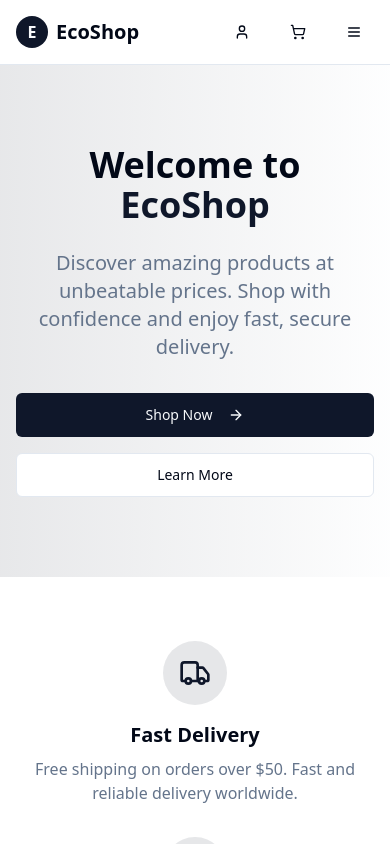
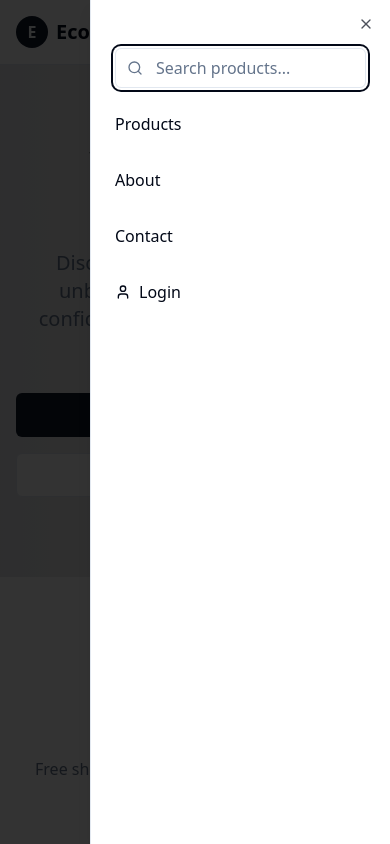
Before and after one commit to devcarkson/browse-bay-boutique, a React (Vite) app: page / in a window 390 px wide. Both pictures are taken after a click on the button 354 px from the left and 32 px from the top of the page. Shown: the top 844 px of the page. Built offline with nearby package versions, Linux system fonts and the light colour scheme.

Commit message:
Fix mobile view toggle
Fixes the mobile view toggle functionality.

```diff
--- a/src/components/Header.tsx
+++ b/src/components/Header.tsx
@@ -1,14 +1,16 @@
 
-import React from 'react';
-import { ShoppingCart, Search, User, Menu } from 'lucide-react';
+import React, { useState } from 'react';
+import { ShoppingCart, Search, User, Menu, X } from 'lucide-react';
 import { Button } from '@/components/ui/button';
 import { Input } from '@/components/ui/input';
 import { useCart } from '@/contexts/CartContext';
 import { Link } from 'react-router-dom';
+import { Sheet, SheetContent, SheetTrigger } from '@/components/ui/sheet';
 
 const Header = () => {
   const { getItemCount } = useCart();
   const itemCount = getItemCount();
+  const [isOpen, setIsOpen] = useState(false);
 
   return (
     <header className="border-b bg-background sticky top-0 z-50">
@@ -49,7 +51,7 @@ const Header = () => {
 
           {/* User Actions */}
           <div className="flex items-center space-x-4">
-            <Button variant="ghost" size="sm" asChild>
+            <Button variant="ghost" size="sm" asChild className="hidden sm:flex">
               <Link to="/login">
                 <User className="h-4 w-4" />
                 <span className="hidden sm:inline ml-2">Login</span>
@@ -68,9 +70,60 @@ const Header = () => {
               </Link>
             </Button>
 
-            <Button variant="ghost" size="sm" className="md:hidden">
-              <Menu className="h-4 w-4" />
-            </Button>
+            {/* Mobile Menu */}
+            <Sheet open={isOpen} onOpenChange={setIsOpen}>
+              <SheetTrigger asChild>
+                <Button variant="ghost" size="sm" className="md:hidden">
+                  <Menu className="h-4 w-4" />
+                </Button>
+              </SheetTrigger>
+              <SheetContent side="right" className="w-[300px] sm:w-[400px]">
+                <div className="flex flex-col space-y-4 mt-6">
+                  {/* Mobile Search */}
+                  <div className="relative">
+                    <Input
+                      type="text"
+                      placeholder="Search products..."
+                      className="pl-10"
+                    />
+                    <Search className="absolute left-3 top-1/2 transform -translate-y-1/2 h-4 w-4 text-muted-foreground" />
+                  </div>
+
+                  {/* Mobile Navigation */}
+                  <nav className="flex flex-col space-y-4">
+                    <Link
+                      to="/products"
+                      className="text-foreground hover:text-primary transition-colors py-2"
+                      onClick={() => setIsOpen(false)}
+                    >
+                      Products
+                    </Link>
+                    <Link
+                      to="/about"
+                      className="text-foreground hover:text-primary transition-colors py-2"
+                      onClick={() => setIsOpen(false)}
+                    >
+                      About
+                    </Link>
+                    <Link
+                      to="/contact"
+                      className="text-foreground hover:text-primary transition-colors py-2"
+                      onClick={() => setIsOpen(false)}
+                    >
+                      Contact
+                    </Link>
+                    <Link
+                      to="/login"
+                      className="text-foreground hover:text-primary transition-colors py-2 flex items-center"
+                      onClick={() => setIsOpen(false)}
+                    >
+                      <User className="h-4 w-4 mr-2" />
+                      Login
+                    </Link>
+                  </nav>
+                </div>
+              </SheetContent>
+            </Sheet>
           </div>
         </div>
       </div>
```
